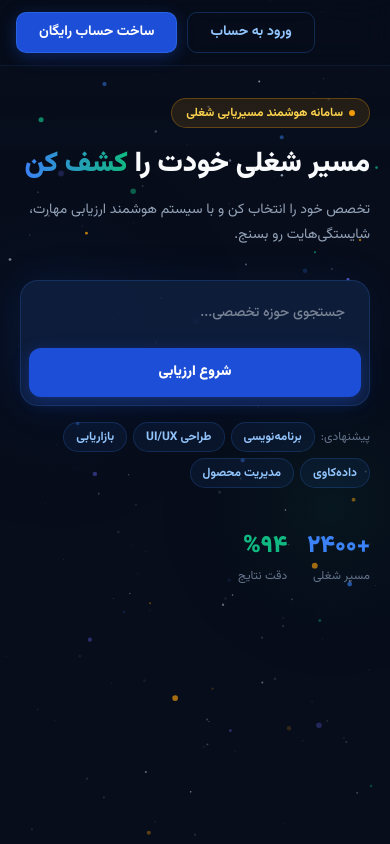
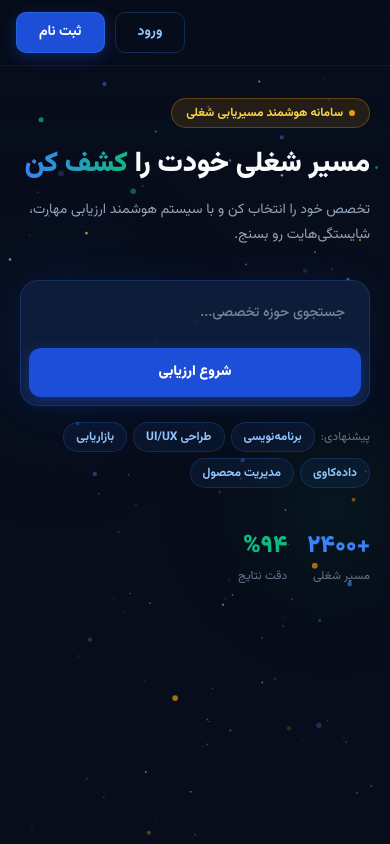
Before and after one commit to mahdysp/my-career-path, a Next.js app: page /quiz in a window 390 px wide. Built offline with nearby package versions, Linux system fonts and the light colour scheme.

Commit message:
adapting to mobile ui/ux

```diff
--- a/app/quiz/page.tsx
+++ b/app/quiz/page.tsx
@@ -256,7 +256,7 @@ export default function CareerHub() {
                 fontFamily: "Vazirmatn, sans-serif",
               }}
             >
-              ورود به حساب
+              ورود
             </button>
             <button
               className="nav-register"
@@ -269,7 +269,7 @@ export default function CareerHub() {
                 fontFamily: "Vazirmatn, sans-serif",
               }}
             >
-              ساخت حساب رایگان
+              ثبت نام
             </button>
           </div>
         </nav>
```
